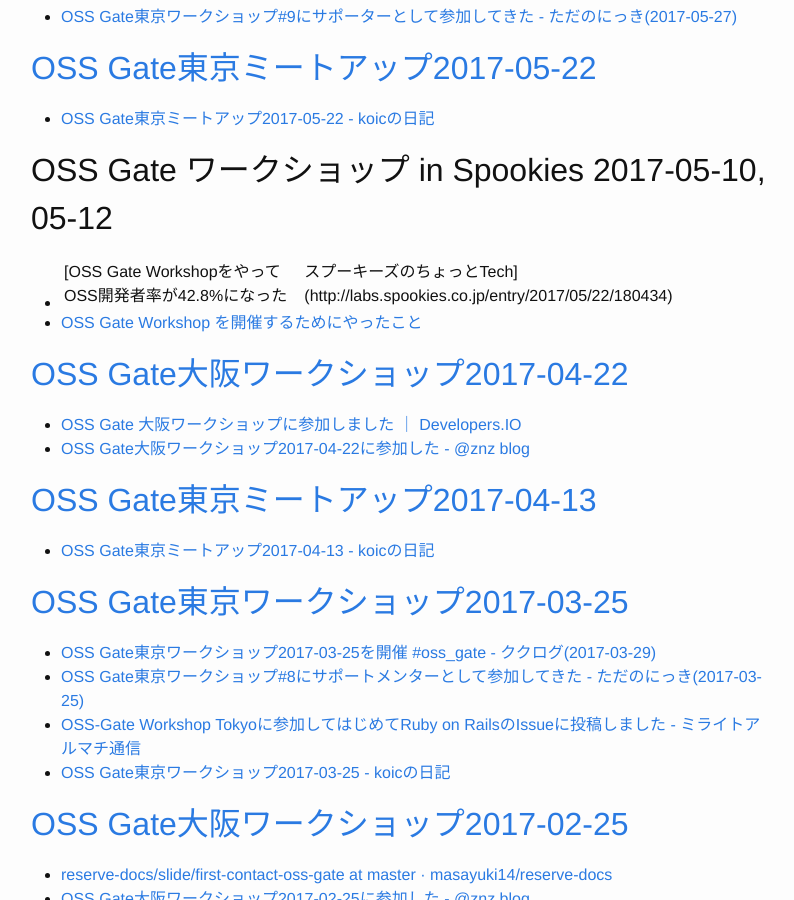
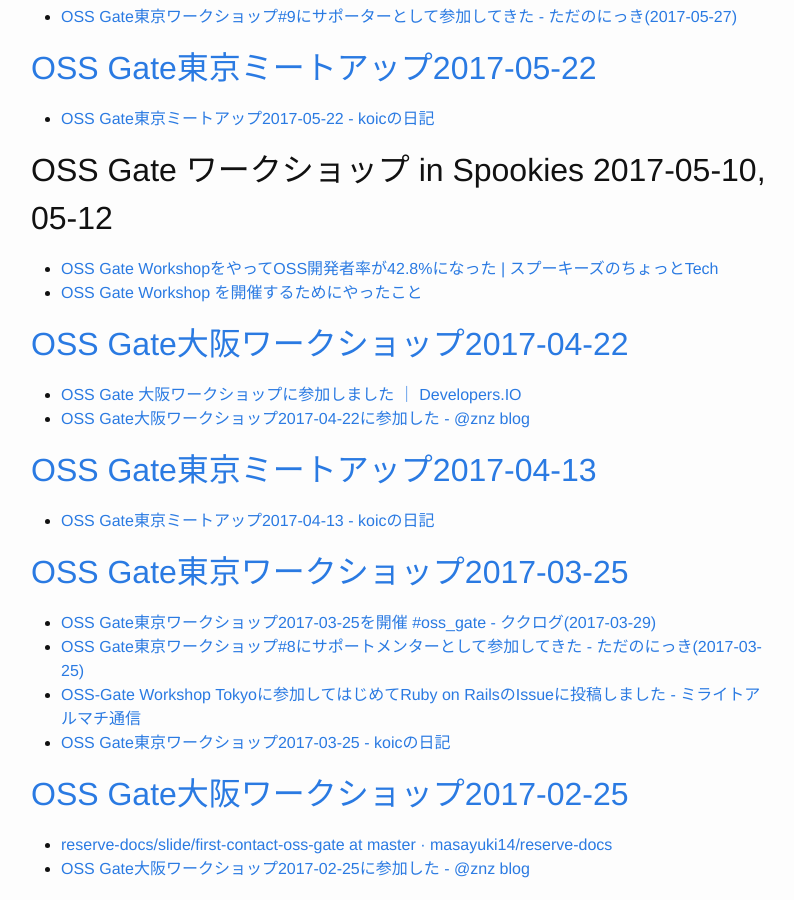
Before and after one commit to oss-gate/oss-gate.github.io, a Jekyll site: the page built from workshop/report.md, in a window 1280 px wide and 900 px high, scrolled down 1563 px. Shown: the whole window, without its empty margins (239-1033 px from the left). Built offline with Jekyll 4.4.1, drawn with Linux system fonts in a browser that asks for light colours; comment, search, counter and statistics services are not loaded.

Commit message:
Fix syntax error

```diff
--- a/workshop/report.md
+++ b/workshop/report.md
@@ -45,7 +45,7 @@
   * [OSS Gate東京ミートアップ2017-05-22 - koicの日記](http://koic.hatenablog.com/entry/oss-gate-tokyo-meetup-2017-05-22)
 
 ## OSS Gate ワークショップ in Spookies 2017-05-10, 05-12
-  * [OSS Gate WorkshopをやってOSS開発者率が42.8%になった | スプーキーズのちょっとTech](http://labs.spookies.co.jp/entry/2017/05/22/180434)
+  * [OSS Gate WorkshopをやってOSS開発者率が42.8%になった \| スプーキーズのちょっとTech](http://labs.spookies.co.jp/entry/2017/05/22/180434)
   * [OSS Gate Workshop を開催するためにやったこと](http://masayuki14.hatenablog.com/entry/2017/05/24/222610)
 
 ## [OSS Gate大阪ワークショップ2017-04-22](https://oss-gate.doorkeeper.jp/events/58579)
```
